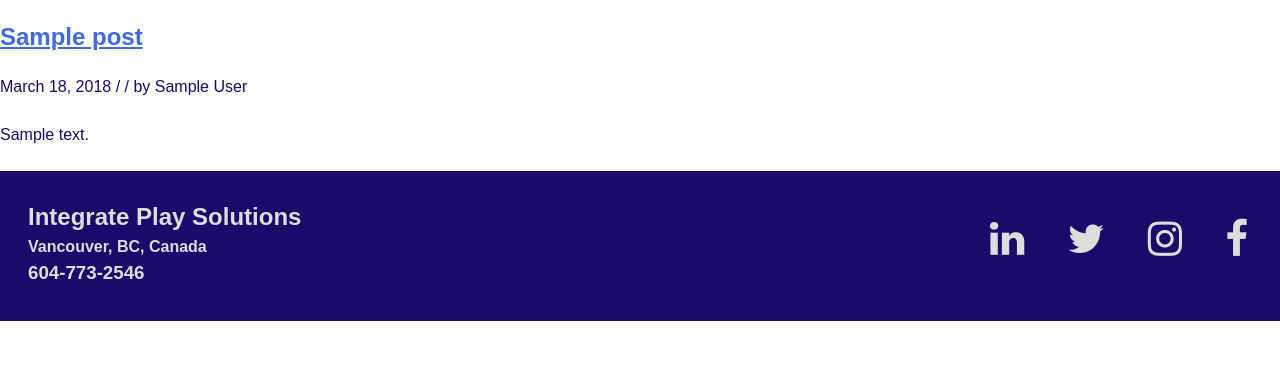
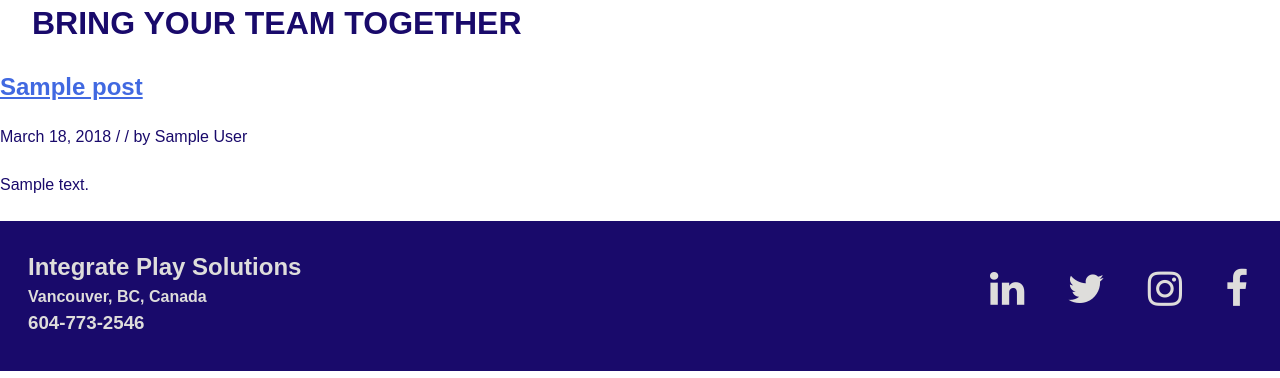
Before and after one commit to redacademy/play-winter-2018, a WordPress theme: template themes/integrate-play/front-page.php in a window 1280 px wide. Shown: the part 422-800 px from the top of the page. Run offline with PHP 8.4 and a stand-in for WordPress, Linux system fonts and the light colour scheme; the site name, menu and one post (Sample post) are stand-ins, and other content is empty; style sheets or scripts are compiled from the project's sources; some libraries are stand-ins or nearby versions; some web fonts are replaced.

```diff
--- a/themes/integrate-play/front-page.php
+++ b/themes/integrate-play/front-page.php
@@ -11,10 +11,9 @@ get_header(); ?>
 		<main id="main" class="site-main" role="main">
 
     <header class="front-page-hero">
-      <h1 class="hero-text">bring your team together</h1>
     </header>
 
-
+    <h1 class="hero-text">bring your team together</h1>
 
     <!-- May not need next 7 lines of code -->
 		<!-- <?php if ( have_posts() ) : ?>
--- a/themes/integrate-play/sass/_page-templates.scss
+++ b/themes/integrate-play/sass/_page-templates.scss
@@ -3,7 +3,6 @@
 --------------------------------------------------------------*/
 
 /* Front page */
-
 
 .front-page-hero {
   background-image: url('../../images/hands.illo2.svg') ;
@@ -11,3 +10,9 @@
   width: 100%;
   height: 300px;
 }
+
+.hero-text {
+  text-transform: uppercase;
+  width: 70%;
+  margin-left: 2rem;
+}
```
